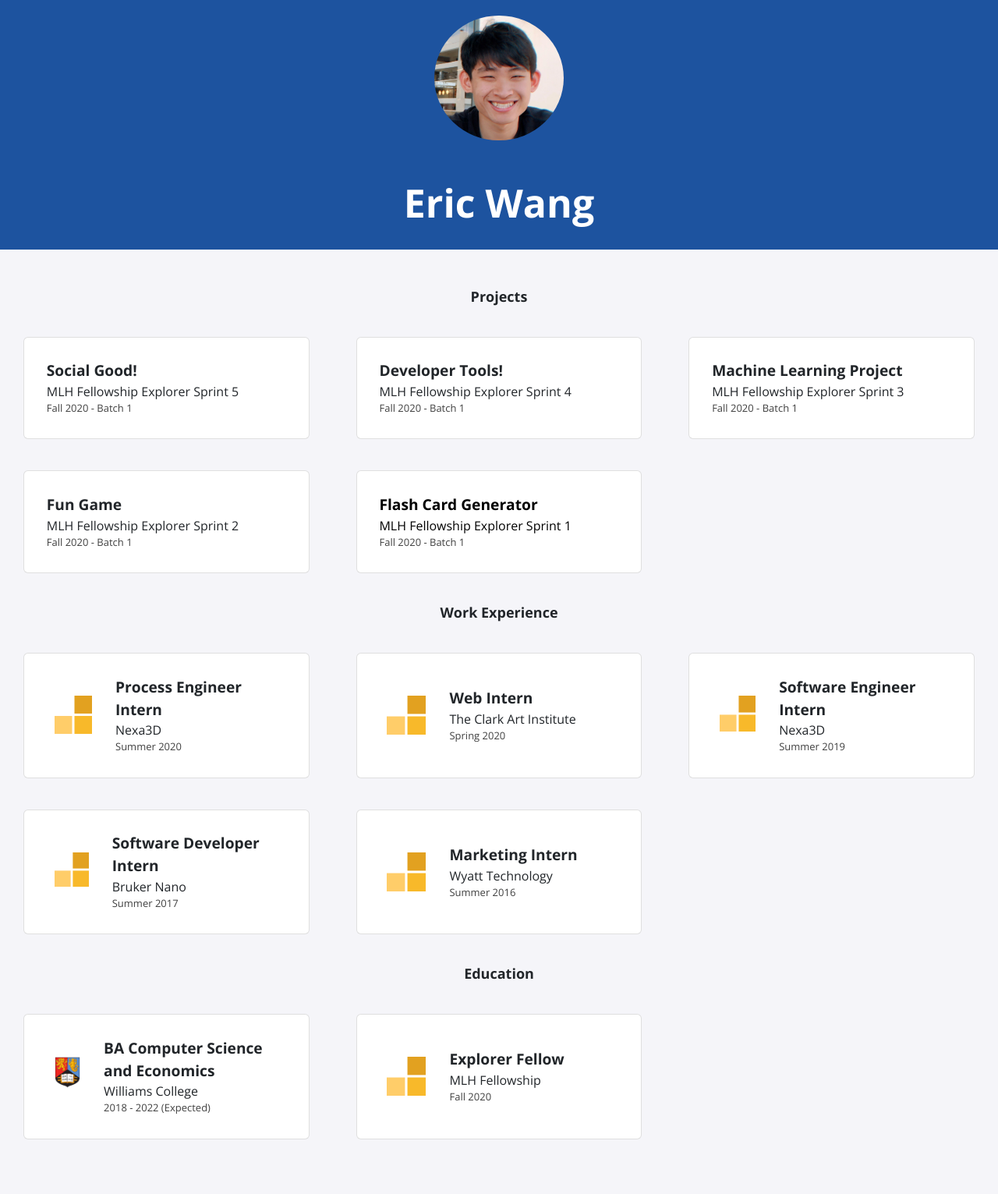
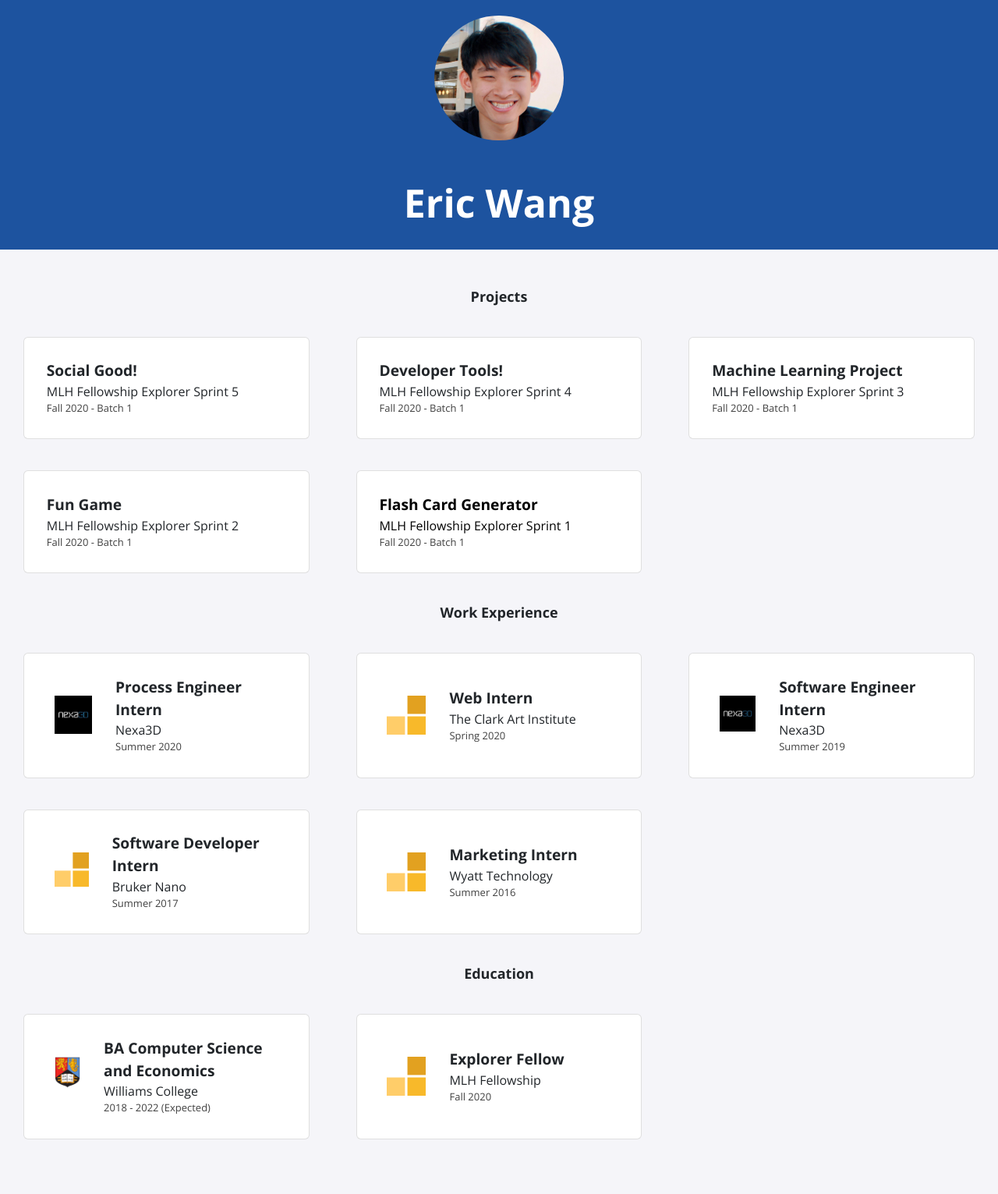
Before and after one commit to erocwang/erocwang.github.io, a Jekyll site: the page built from index.html, in a window 1280 px wide. Shown: the whole page at 78% size. Built offline with Jekyll 4.4.1, drawn with Linux system fonts in a browser that asks for light colours; nearby versions of some CDN libraries.

Commit message:
Update experience.yml

```diff
--- a/_data/experience.yml
+++ b/_data/experience.yml
@@ -1,7 +1,7 @@
 - role: Process Engineer Intern
   company: Nexa3D
   dates: Summer 2020
-  logo: fellowship.svg
+  logo: nexa_logo.png
 
 - role: Web Intern
   company: The Clark Art Institute
@@ -11,7 +11,7 @@
 - role: Software Engineer Intern
   company: Nexa3D
   dates: Summer 2019
-  logo: fellowship.svg
+  logo: nexa_logo.png
 
 - role: Software Developer Intern
   company: Bruker Nano
```
